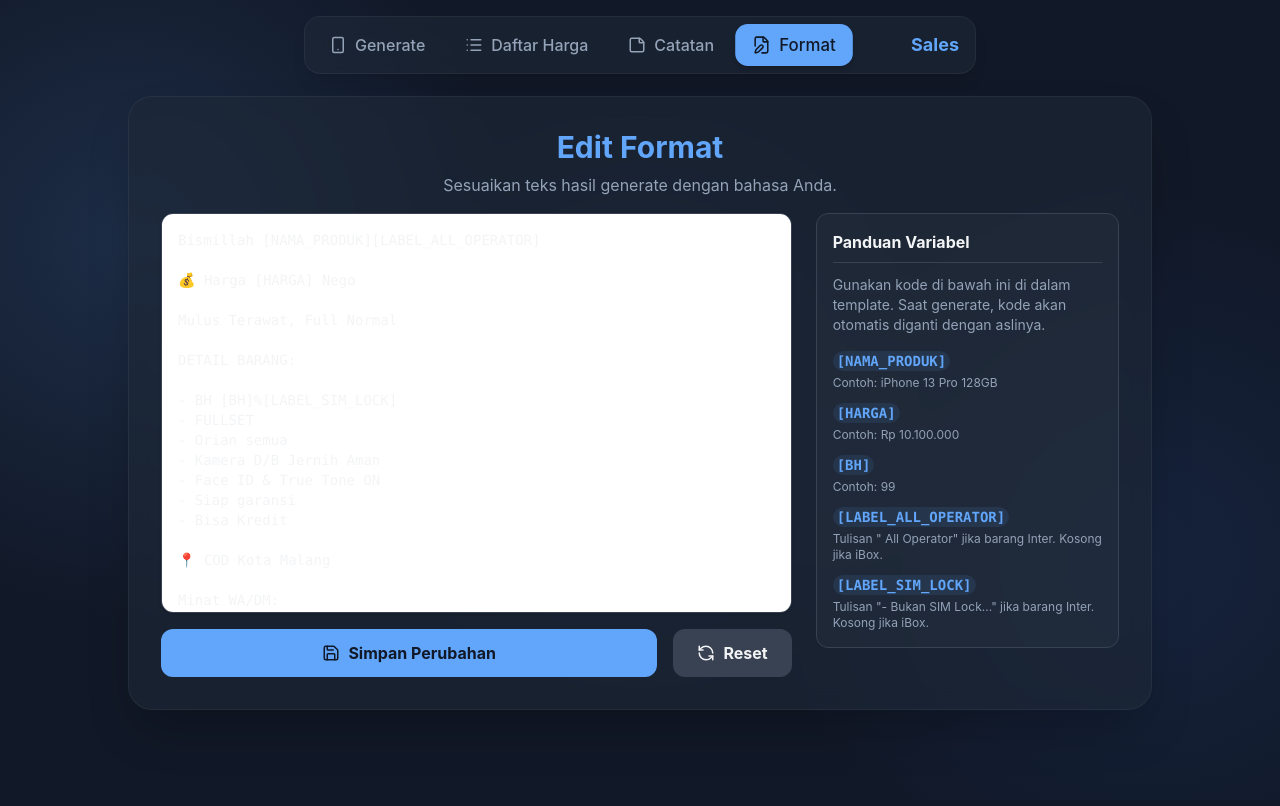
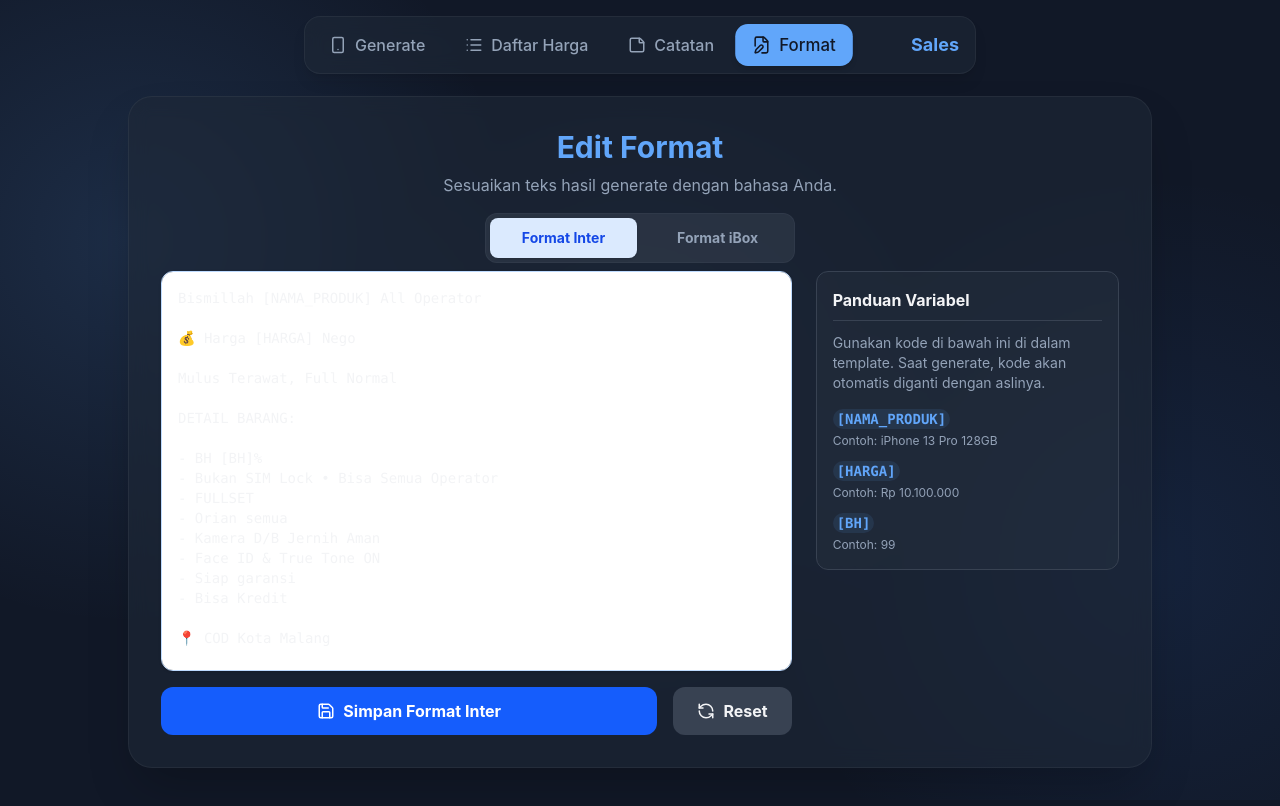
Before and after one commit to heruismawan/template, a React (Vite) app: page / in a window 1280 px wide. Both pictures are taken after a click on the button "Format". Shown: the top 806 px of the page. Built offline with nearby package versions, Linux system fonts and the light colour scheme.

Commit message:
Update FormatEditor and Generate pages

```diff
--- a/src/pages/FormatEditor.jsx
+++ b/src/pages/FormatEditor.jsx
@@ -2,7 +2,7 @@ import React, { useState } from 'react';
 import { useLocalStorage } from '../hooks/useLocalStorage';
 import { RefreshCcw, Save, CheckCircle2 } from 'lucide-react';
 
-export const DEFAULT_TEMPLATE = `Bismillah [NAMA_PRODUK][LABEL_ALL_OPERATOR]
+export const DEFAULT_TEMPLATE_INTER = `Bismillah [NAMA_PRODUK] All Operator
 
 💰 Harga [HARGA] Nego
 
@@ -10,7 +10,29 @@ Mulus Terawat, Full Normal
 
 DETAIL BARANG:
 
-- BH [BH]%[LABEL_SIM_LOCK]
+- BH [BH]%
+- Bukan SIM Lock • Bisa Semua Operator
+- FULLSET
+- Orian semua
+- Kamera D/B Jernih Aman
+- Face ID & True Tone ON
+- Siap garansi
+- Bisa Kredit
+
+📍 COD Kota Malang
+
+Minat WA/DM:
+📞 https://wa.me/6281348831975`;
+
+export const DEFAULT_TEMPLATE_IBOX = `Bismillah [NAMA_PRODUK]
+
+💰 Harga [HARGA] Nego
+
+Mulus Terawat, Full Normal
+
+DETAIL BARANG:
+
+- BH [BH]%
 - FULLSET
 - Orian semua
 - Kamera D/B Jernih Aman
@@ -24,20 +46,35 @@ Minat WA/DM:
 📞 https://wa.me/6281348831975`;
 
 export function FormatEditor() {
-  const [template, setTemplate] = useLocalStorage('generate_template', DEFAULT_TEMPLATE);
-  const [tempValue, setTempValue] = useState(template);
+  const [activeTab, setActiveTab] = useState('inter'); // 'inter' or 'ibox'
+
+  const [templateInter, setTemplateInter] = useLocalStorage('generate_template_inter', DEFAULT_TEMPLATE_INTER);
+  const [templateIbox, setTemplateIbox] = useLocalStorage('generate_template_ibox', DEFAULT_TEMPLATE_IBOX);
+
+  const [tempValueInter, setTempValueInter] = useState(templateInter);
+  const [tempValueIbox, setTempValueIbox] = useState(templateIbox);
+
   const [isSaved, setIsSaved] = useState(false);
 
   const handleSave = () => {
-    setTemplate(tempValue);
+    if (activeTab === 'inter') {
+      setTemplateInter(tempValueInter);
+    } else {
+      setTemplateIbox(tempValueIbox);
+    }
     setIsSaved(true);
     setTimeout(() => setIsSaved(false), 2000);
   };
 
   const handleReset = () => {
-    if (window.confirm('Yakin ingin mengembalikan template ke bentuk semula (default)?')) {
-      setTempValue(DEFAULT_TEMPLATE);
-      setTemplate(DEFAULT_TEMPLATE);
+    if (window.confirm('Yakin ingin mengembalikan template ini ke bentuk semula (default)?')) {
+      if (activeTab === 'inter') {
+        setTempValueInter(DEFAULT_TEMPLATE_INTER);
+        setTemplateInter(DEFAULT_TEMPLATE_INTER);
+      } else {
+        setTempValueIbox(DEFAULT_TEMPLATE_IBOX);
+        setTemplateIbox(DEFAULT_TEMPLATE_IBOX);
+      }
     }
   };
 
@@ -52,18 +89,39 @@ export function FormatEditor() {
         </p>
       </div>
 
+      {/* Tab Switcher */}
+      <div className="flex justify-center mb-2">
+        <div className="flex gap-2 p-1 bg-secondary/50 rounded-xl border border-border/50">
+          <button
+            onClick={() => setActiveTab('inter')}
+            className={`px-8 py-2.5 rounded-lg font-bold text-sm transition-all duration-300 ${activeTab === 'inter' ? 'bg-blue-100 text-blue-700 dark:bg-blue-500/20 dark:text-blue-400 shadow' : 'text-muted-foreground hover:text-foreground'}`}
+          >
+            Format Inter
+          </button>
+          <button
+            onClick={() => setActiveTab('ibox')}
+            className={`px-8 py-2.5 rounded-lg font-bold text-sm transition-all duration-300 ${activeTab === 'ibox' ? 'bg-red-100 text-red-700 dark:bg-red-500/20 dark:text-red-400 shadow' : 'text-muted-foreground hover:text-foreground'}`}
+          >
+            Format iBox
+          </button>
+        </div>
+      </div>
+
       <div className="grid grid-cols-1 md:grid-cols-3 gap-6 flex-1">
         <div className="md:col-span-2 flex flex-col">
           <textarea
-            value={tempValue}
-            onChange={(e) => setTempValue(e.target.value)}
-            className="w-full flex-1 min-h-[400px] p-4 rounded-xl border border-border bg-white dark:bg-white/5 focus:ring-2 focus:ring-primary outline-none transition-all duration-300 resize-none text-sm font-mono shadow-sm"
+            value={activeTab === 'inter' ? tempValueInter : tempValueIbox}
+            onChange={(e) => {
+              if (activeTab === 'inter') setTempValueInter(e.target.value);
+              else setTempValueIbox(e.target.value);
+            }}
+            className={`w-full flex-1 min-h-[400px] p-4 rounded-xl border bg-white dark:bg-white/5 outline-none transition-all duration-300 resize-none text-sm font-mono shadow-sm focus:ring-2 ${activeTab === 'inter' ? 'border-blue-200 focus:ring-blue-500/50 dark:border-blue-500/30' : 'border-red-200 focus:ring-red-500/50 dark:border-red-500/30'}`}
             placeholder="Ketik format template di sini..."
           />
           <div className="flex gap-4 mt-4">
             <button
               onClick={handleSave}
-              className="flex-1 flex items-center justify-center gap-2 bg-primary text-primary-foreground py-3 rounded-xl font-bold hover:shadow-lg hover:scale-[1.02] transition-all duration-300 active:scale-95"
+              className={`flex-1 flex items-center justify-center gap-2 text-white py-3 rounded-xl font-bold hover:shadow-lg hover:scale-[1.02] transition-all duration-300 active:scale-95 ${activeTab === 'inter' ? 'bg-blue-600 hover:bg-blue-700' : 'bg-red-600 hover:bg-red-700'}`}
             >
               {isSaved ? (
                 <>
@@ -73,7 +131,7 @@ export function FormatEditor() {
               ) : (
                 <>
                   <Save size={18} />
-                  Simpan Perubahan
+                  Simpan Format {activeTab === 'inter' ? 'Inter' : 'iBox'}
                 </>
               )}
             </button>
@@ -106,14 +164,6 @@ export function FormatEditor() {
                 <code className="text-primary font-bold bg-primary/10 px-1 py-0.5 rounded">[BH]</code>
                 <span className="block text-muted-foreground mt-1 text-xs">Contoh: 99</span>
               </li>
-              <li>
-                <code className="text-primary font-bold bg-primary/10 px-1 py-0.5 rounded">[LABEL_ALL_OPERATOR]</code>
-                <span className="block text-muted-foreground mt-1 text-xs">Tulisan " All Operator" jika barang Inter. Kosong jika iBox.</span>
-              </li>
-              <li>
-                <code className="text-primary font-bold bg-primary/10 px-1 py-0.5 rounded">[LABEL_SIM_LOCK]</code>
-                <span className="block text-muted-foreground mt-1 text-xs">Tulisan "- Bukan SIM Lock..." jika barang Inter. Kosong jika iBox.</span>
-              </li>
             </ul>
           </div>
         </div>
--- a/src/pages/Generate.jsx
+++ b/src/pages/Generate.jsx
@@ -2,7 +2,7 @@ import React, { useState, useEffect, useRef } from 'react';
 import { Copy, FileText, CheckCircle2, Search, ChevronDown } from 'lucide-react';
 import { formatRupiah } from '../utils/formatRupiah';
 import { useLocalStorage } from '../hooks/useLocalStorage';
-import { DEFAULT_TEMPLATE } from './FormatEditor';
+import { DEFAULT_TEMPLATE_INTER, DEFAULT_TEMPLATE_IBOX } from './FormatEditor';
 
 export function Generate({ products }) {
   const [selectedProductId, setSelectedProductId] = useState('');
@@ -10,7 +10,8 @@ export function Generate({ products }) {
   const [generatedText, setGeneratedText] = useState('');
   const [copied, setCopied] = useState(false);
 
-  const [templateStorage] = useLocalStorage('generate_template', DEFAULT_TEMPLATE);
+  const [templateInter] = useLocalStorage('generate_template_inter', DEFAULT_TEMPLATE_INTER);
+  const [templateIbox] = useLocalStorage('generate_template_ibox', DEFAULT_TEMPLATE_IBOX);
   const [notes, setNotes] = useLocalStorage('iphone_notes', '');
 
   // States for searchable dropdown
@@ -58,15 +59,11 @@ export function Generate({ products }) {
     }
 
     const isIbox = selectedProduct.name.toLowerCase().includes('ibox');
-    const labelAllOperator = isIbox ? '' : ' All Operator';
-    const labelSimLock = isIbox ? '' : '\n- Bukan SIM Lock • Bisa Semua Operator';
 
-    let result = templateStorage;
+    let result = isIbox ? templateIbox : templateInter;
     result = result.replace(/\[NAMA_PRODUK\]/g, selectedProduct.name);
     result = result.replace(/\[HARGA\]/g, formatRupiah(selectedProduct.price));
     result = result.replace(/\[BH\]/g, batteryHealth);
-    result = result.replace(/\[LABEL_ALL_OPERATOR\]/g, labelAllOperator);
-    result = result.replace(/\[LABEL_SIM_LOCK\]/g, labelSimLock);
 
     setGeneratedText(result);
     setCopied(false);
```
